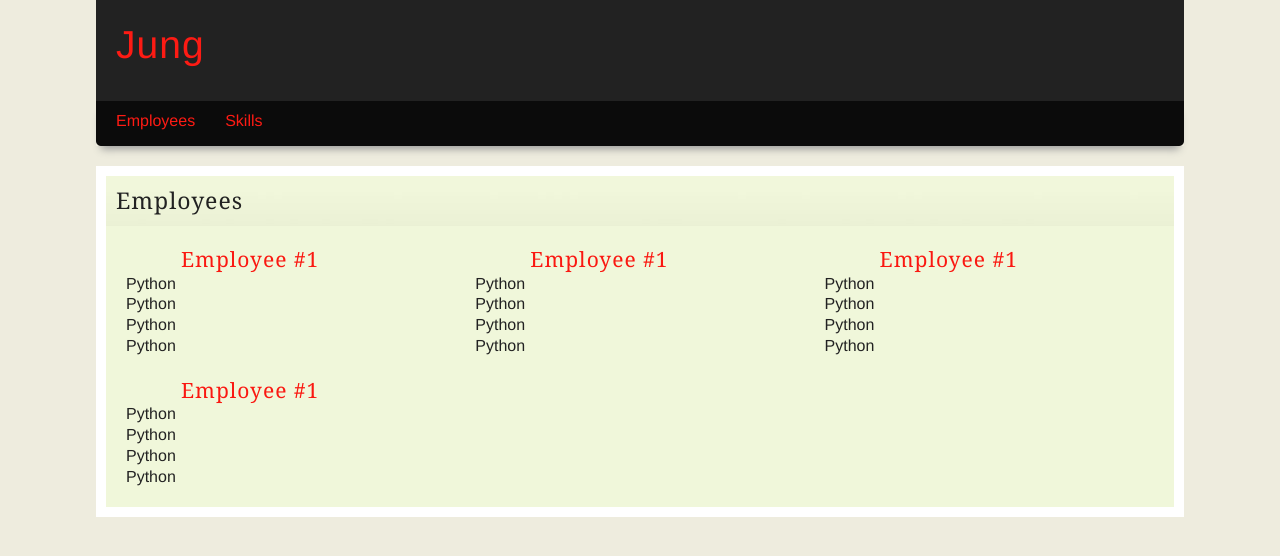
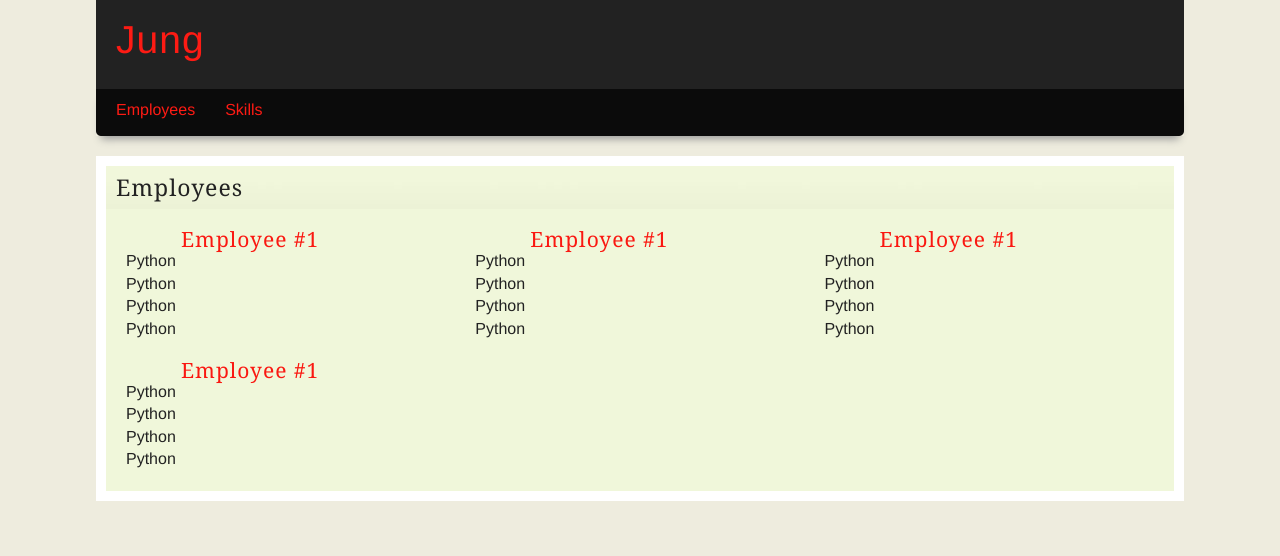
Before and after one commit to rob-b/Jung, a Django app: template templates/base.html in a window 1280 px wide. Shown: the top 556 px of the page. Run offline with Django 3.2, Linux system fonts and the light colour scheme; the template is opened without the code that fills it, so the values that code supplies are empty; parts of the project's set-up code (start-up, migrations or seed data) failed here and were passed over.

Commit message:
slight line-height increase

```diff
--- a/assets/css/main.css
+++ b/assets/css/main.css
@@ -31,13 +31,14 @@ body {
   background: #eeecde;
   color: #222222;
   font-size: 100%;
-  line-height: 1.3;
+  line-height: 1.4;
   font-family: Helvetica, "Helvetica LT Std", Arial, sans-serif;
 }
 h1, h2, h3, h4, h5, h6 {
   font-family: "Berthold Baskerville", Baskerville, Georgia, serif;
   font-weight: normal;
   letter-spacing: 1px;
+  line-height: 1;
 }
 #main {
   margin: 0 auto;
--- a/assets/css/main.less
+++ b/assets/css/main.less
@@ -96,12 +96,14 @@ body {
     background: @background;
     color: @main_text;
     font-size: 100%;
-    line-height: 1.3;
+    line-height: 1.4;
+
     .sans-serif-stack;
 }
 
 h1, h2, h3, h4, h5, h6 {
    .serif-stack;
+   line-height: 1;
 }
 
 /* main container */
```
